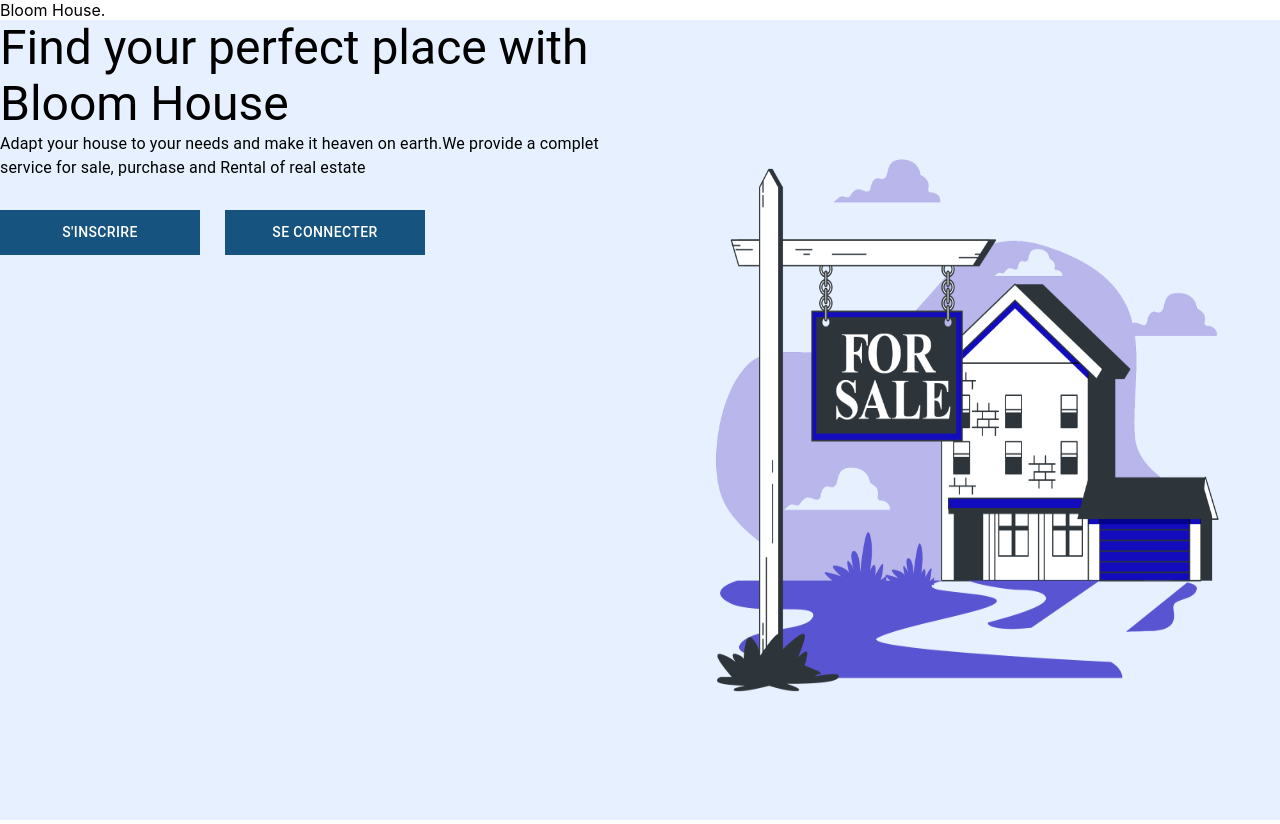
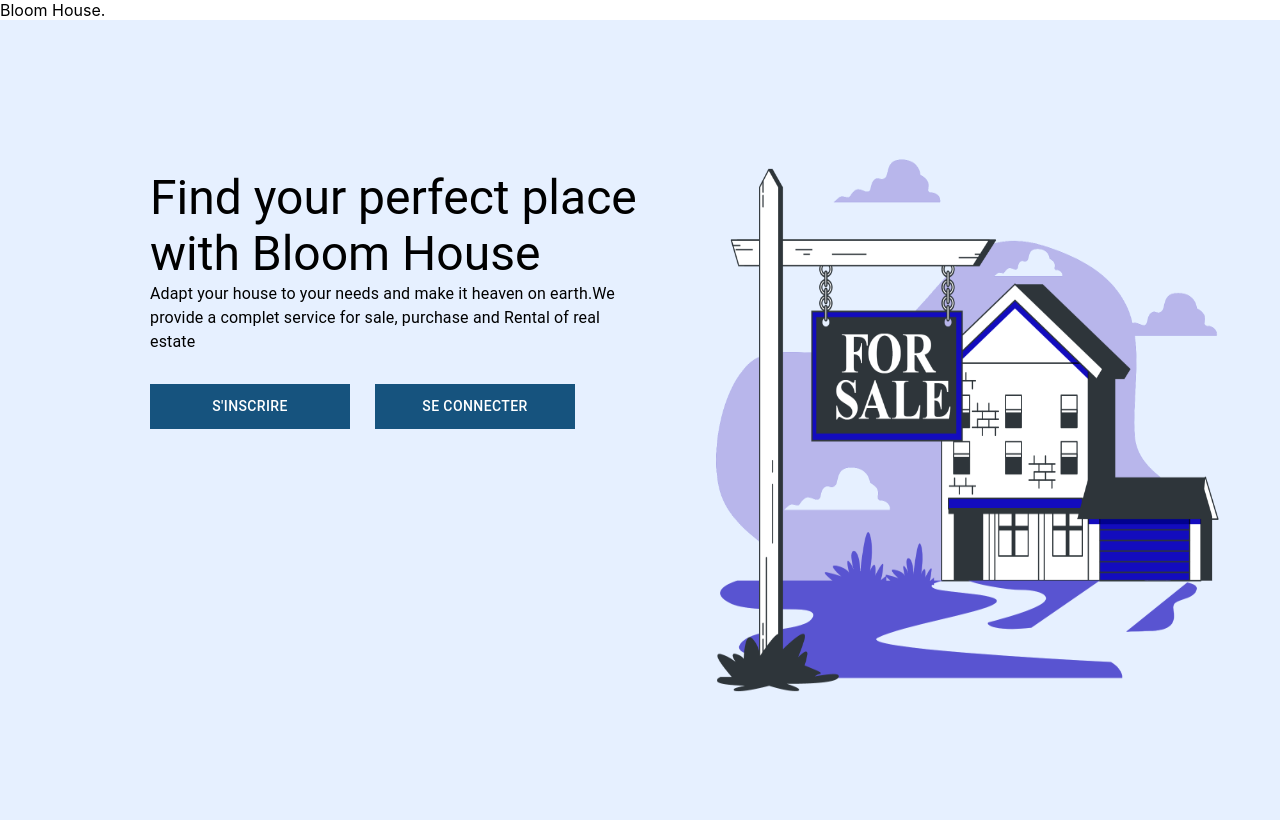
Before and after one commit to Chouchouibtissam/bloom-house-, a React (Create React App) app: page / in a window 1280 px wide. Built offline with nearby package versions, Linux system fonts and the light colour scheme.

Commit message:
Landing page style final version

```diff
--- a/src/Style/HeroStyle.css
+++ b/src/Style/HeroStyle.css
@@ -6,19 +6,13 @@
             flex-direction:'row';
     }
     .house-Img{
-        align-items: center;
         width: 50vw;
         height: 100vh;
     }
-    .container {
+    .description {
         text-align: left;
-        text-justify: auto;
         margin-top: 150px;
-        margin-left: 50px;
-    }
-    .button {
-        background-color: black;
-        color: blueviolet;
+        margin-left: 150px;
     }
 }
 
```
